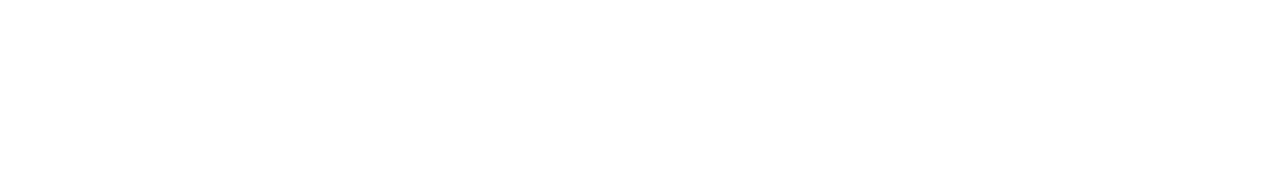
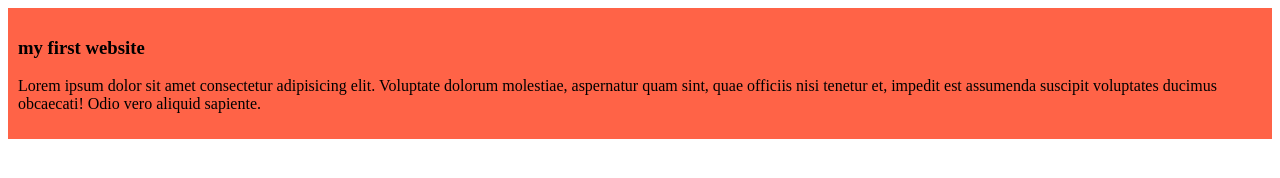
Before and after one commit to MdNaSimBaBu/my-simple-website, a plain HTML site: page index.html in a window 1280 px wide. Drawn offline with Linux system fonts and the light colour scheme.

Commit message:
added the first blog

```diff
--- a/index.html
+++ b/index.html
@@ -4,8 +4,12 @@
     <meta charset="UTF-8">
     <meta name="viewport" content="width=device-width, initial-scale=1.0">
     <title>my simple website</title>
+    <link rel="stylesheet" href="styles/blog.css">
 </head>
 <body>
-
+    <div>
+        <h3>my first website</h3>
+        <p>Lorem ipsum dolor sit amet consectetur adipisicing elit. Voluptate dolorum molestiae, aspernatur quam sint, quae officiis nisi tenetur et, impedit est assumenda suscipit voluptates ducimus obcaecati! Odio vero aliquid sapiente.</p>
+    </div>
 </body>
 </html>
--- /dev/null
+++ b/styles/blog.css
@@ -0,0 +1,4 @@
+div{
+    background-color: tomato;
+    padding: 10px;
+}
```
